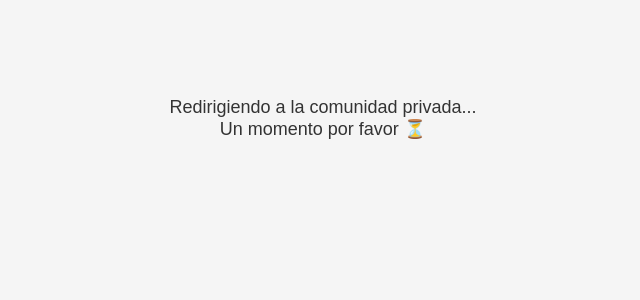
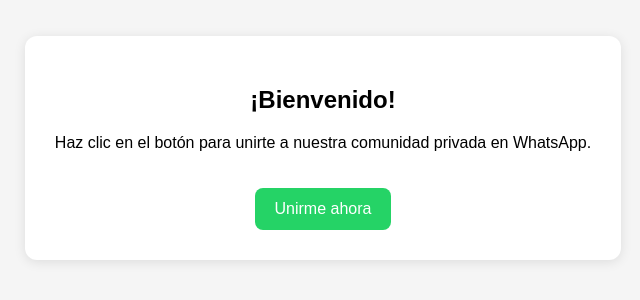
Before and after one commit to Espino97/comunidad-btc, a plain HTML site: page index.html in a window 1280 px wide. Shown: the part 290-590 px from the top of the page, without its empty margins (317-957 px from the left). Drawn offline with Linux system fonts and the light colour scheme.

Commit message:
index.html

```diff
--- a/index.html
+++ b/index.html
@@ -2,8 +2,7 @@
 <html lang="es">
   <head>
     <meta charset="UTF-8" />
-    <title>Acceso privado</title>
-    <meta http-equiv="refresh" content="2;url=https://chat.whatsapp.com/BAlOtP6EXh44f5gzrthEsH" />
+    <title>Comunidad Privada</title>
     <style>
       body {
         background-color: #f5f5f5;
@@ -13,14 +12,31 @@
         align-items: center;
         height: 100vh;
         text-align: center;
+        padding: 30px;
       }
-      p {
-        font-size: 18px;
-        color: #333;
+      .box {
+        background: white;
+        padding: 30px;
+        border-radius: 12px;
+        box-shadow: 0 2px 12px rgba(0,0,0,0.1);
+      }
+      a {
+        display: inline-block;
+        margin-top: 20px;
+        padding: 12px 20px;
+        background-color: #25d366;
+        color: white;
+        text-decoration: none;
+        border-radius: 8px;
+        font-size: 16px;
       }
     </style>
   </head>
   <body>
-    <p>Redirigiendo a la comunidad privada...<br>Un momento por favor ⏳</p>
+    <div class="box">
+      <h2>¡Bienvenido!</h2>
+      <p>Haz clic en el botón para unirte a nuestra comunidad privada en WhatsApp.</p>
+      <a href="https://chat.whatsapp.com/BAlOtP6EXh44f5gzrthEsH" target="_blank">Unirme ahora</a>
+    </div>
   </body>
 </html>
```
